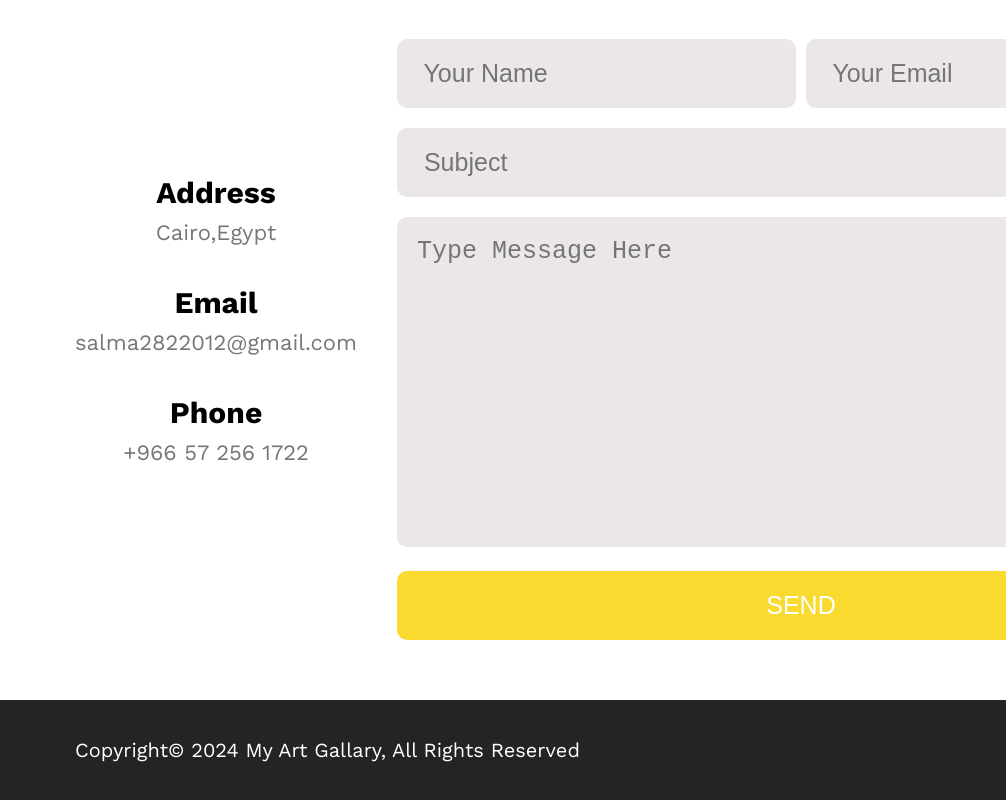
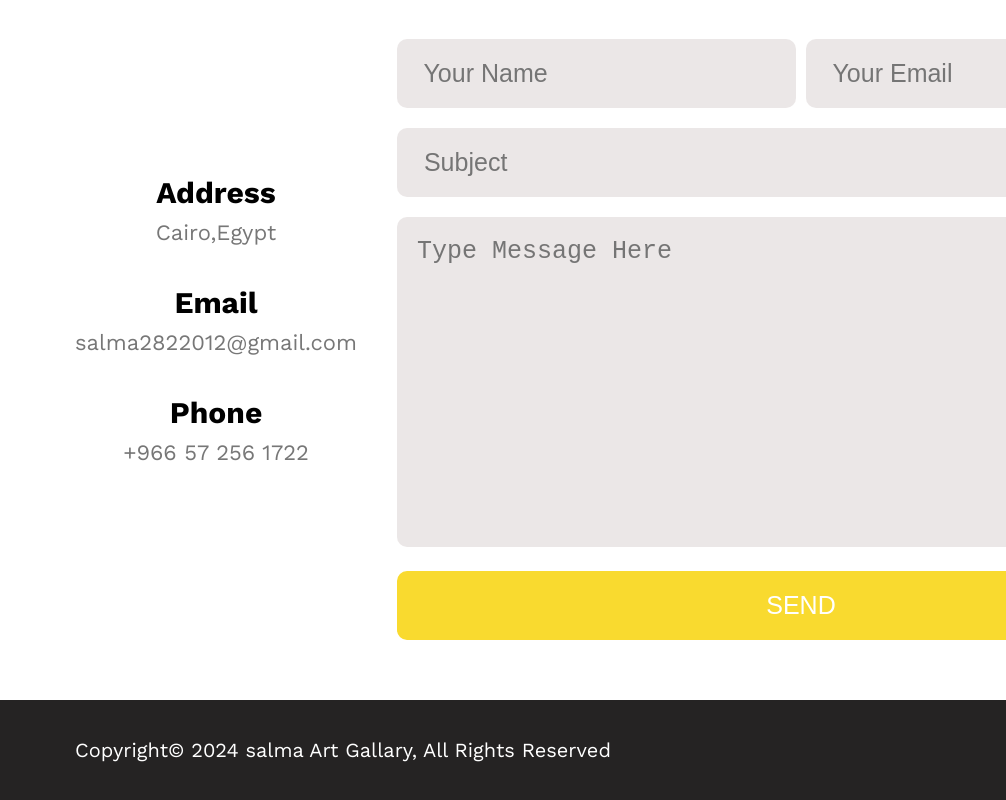
Before and after one commit to Salma1112/bigProject, a plain HTML site: page index.html in a window 1280 px wide. Shown: the part 2671-3471 px from the top of the page, 0-1006 px from the left. Drawn offline with nearby package versions, Linux system fonts and the light colour scheme.

Commit message:
change name

```diff
--- a/index.html
+++ b/index.html
@@ -309,7 +309,7 @@
 
         <div class="container">
 
-            <p> Copyright© 2024 My Art Gallary, All Rights Reserved </p>
+            <p> Copyright© 2024 salma Art Gallary, All Rights Reserved </p>
 
             <div class="socialIcons">
 
```
